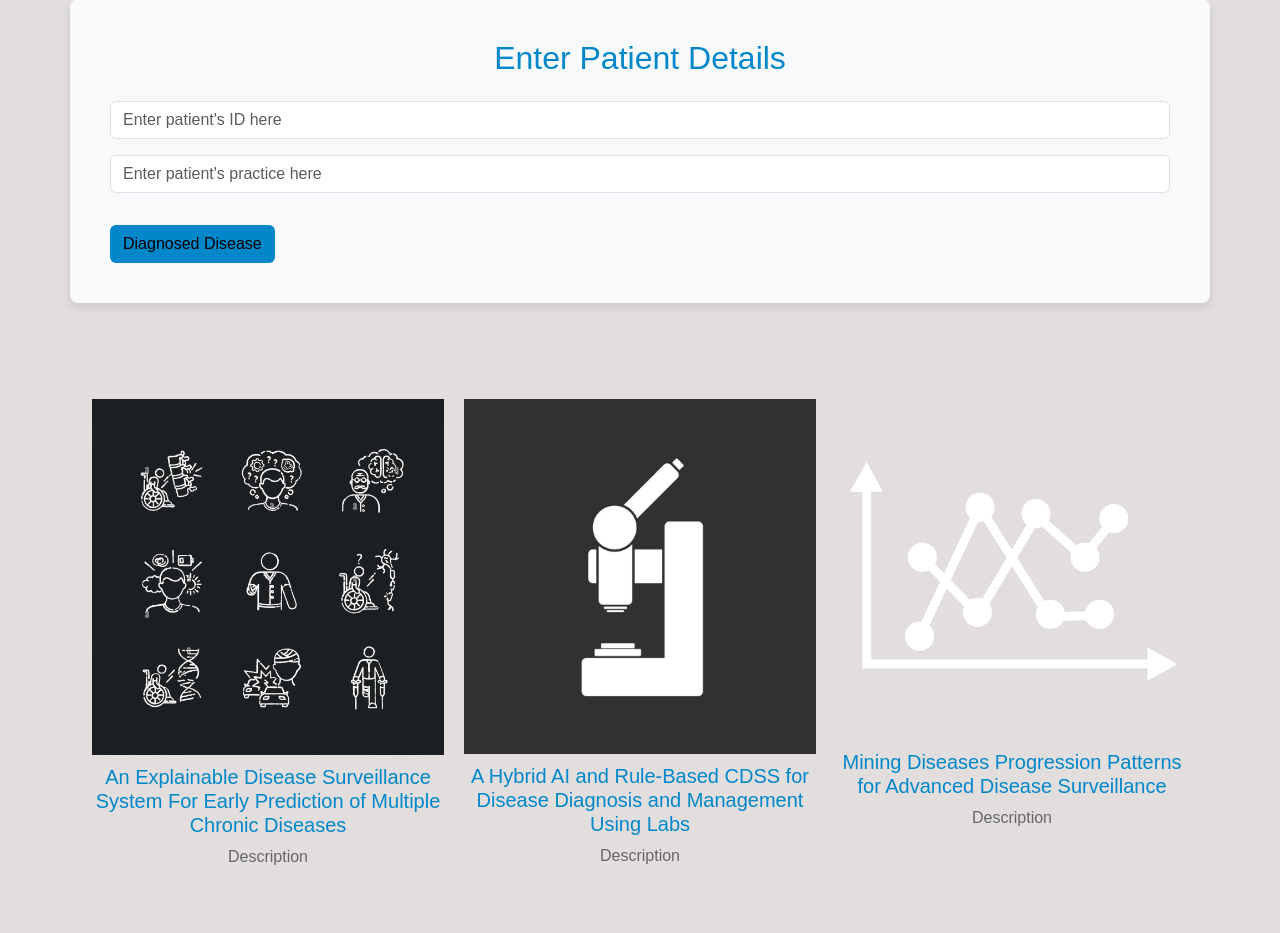
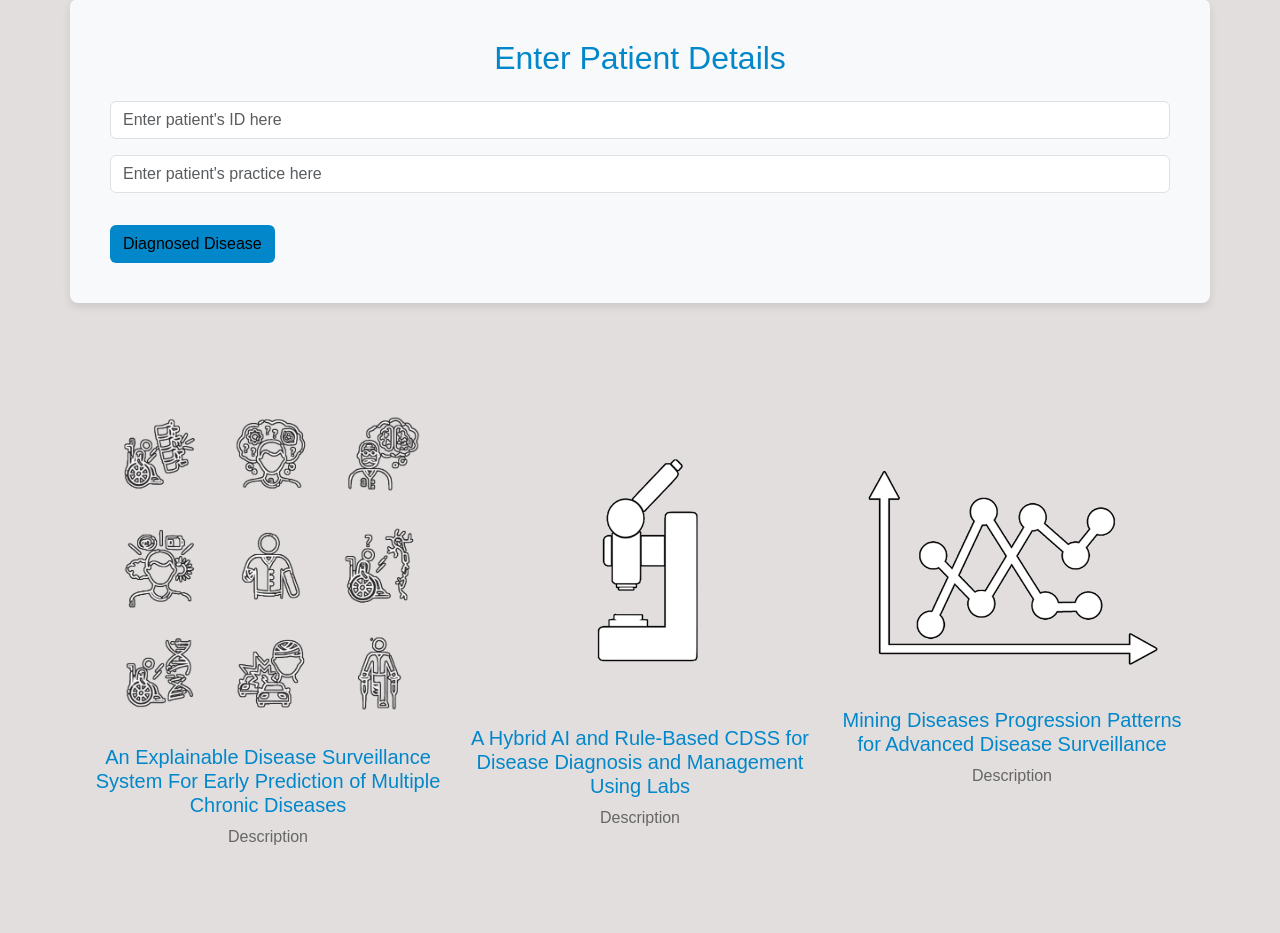
Before and after one commit to abdulhadikhadim/Web-App-To-Demonstrate-Exisiting-ML-Models-in-Unison, a Flask app: page / in a window 1280 px wide. Shown: the part 115-1048 px from the top of the page. After the commit the page ends 960 px from the top, so only its background shows below. Run offline with Flask 2, Linux system fonts and the light colour scheme; some libraries are stand-ins or nearby versions.

Commit message:
Images Updated

```diff
--- a/templates/index.html
+++ b/templates/index.html
@@ -83,12 +83,12 @@
             <div class="container">
                 <div class="feature-row">
                     <div class="feature-card">
-                        <img src="static/imgs/Chronic_Diseases.jpg" alt="Chronic Disease" class="img-feature">
+                        <img src="static/imgs/Chronic_Diseases.png" alt="Chronic Disease" class="img-feature">
                         <h3 class="feature-title text-yellow">An Explainable Disease Surveillance System For Early Prediction of Multiple Chronic Diseases</h3>
                         <p class="feature-description">Description</p>
                     </div>
                     <div class="feature-card">
-                        <img src="static/imgs/lab_testing.jpg" alt="Lab Testing" class="img-feature">
+                        <img src="static/imgs/lab_testing.png" alt="Lab Testing" class="img-feature">
                         <h3 class="feature-title text-yellow">A Hybrid AI and Rule-Based CDSS for Disease Diagnosis and Management Using Labs</h3>
                         <p class="feature-description">Description</p>
                     </div>
```
Also changed, not shown: static/imgs/Chronic_Diseases.png (added), static/imgs/lab_testing.png (added), static/imgs/pattern_mining.png, static/lab_testing.png (added), static/pattern_mining.png (added), 1 other file.
